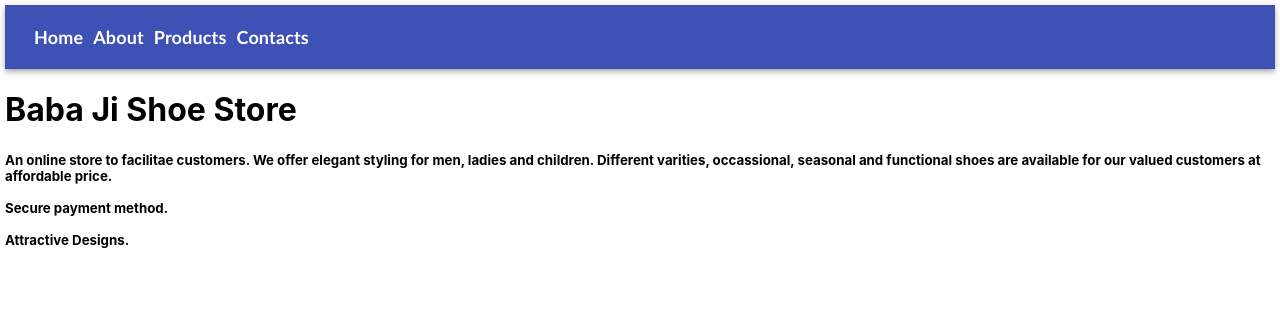
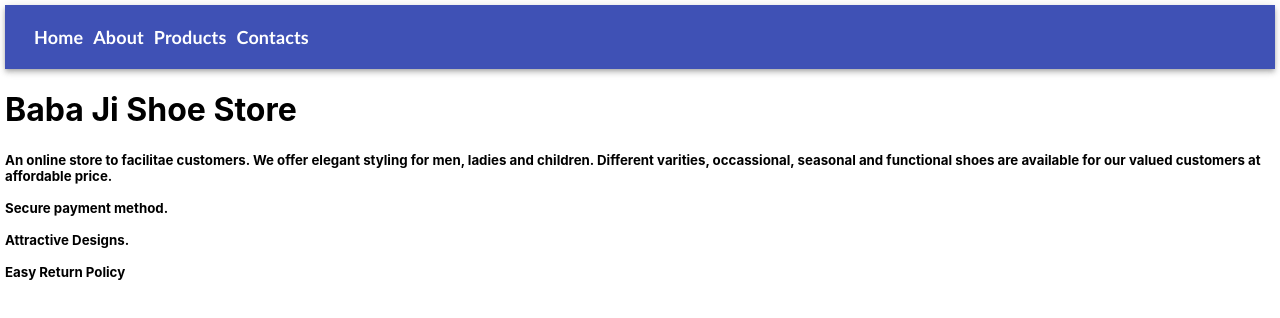
Before and after one commit to Naeem009/Shoe-Store-Application, a React (Create React App) app: page / in a window 1280 px wide. Shown: the top 318 px of the page. Built offline with nearby package versions, Linux system fonts and the light colour scheme.

Commit message:
Update Home.js

```diff
--- a/src/Components/Home.js
+++ b/src/Components/Home.js
@@ -8,7 +8,8 @@ function Home() {
       <h5>An online store to facilitae customers. We offer elegant styling for men, ladies and children.
         Different varities, occassional, seasonal and functional shoes are available for our valued customers at affordable price.
         <br/><br/>Secure payment method.<br/><br/>
-        Attractive Designs.
+        Attractive Designs.<br/><br/>
+        Easy Return Policy
 
       </h5>
 
```
